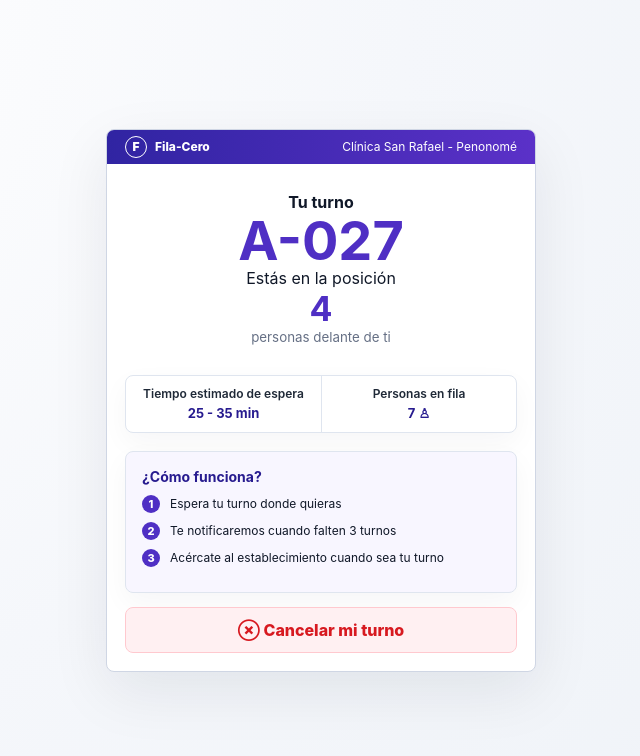
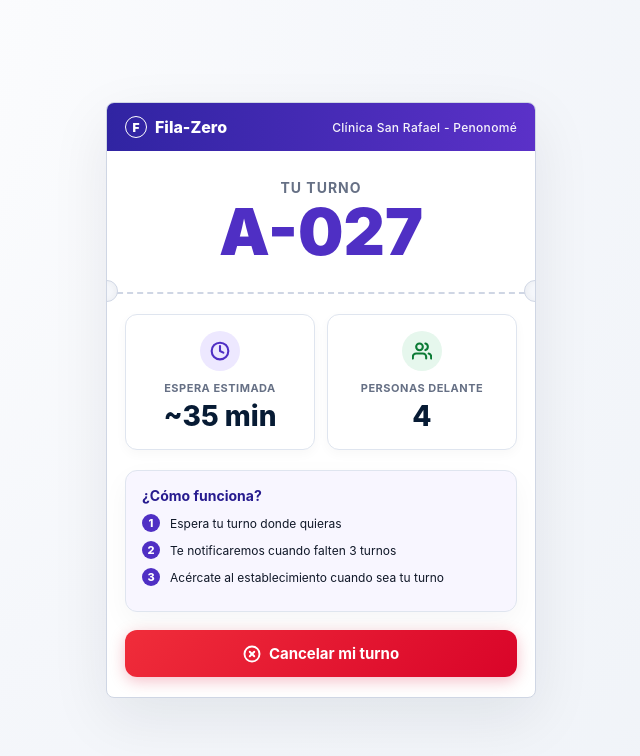
Before and after one commit to Kevin2523/Fila-Zero, an Angular app in the folder frontend/: page /cliente/clinica-san-rafael in a window 1280 px wide. Shown: the top 756 px of the page, without its empty margins (319-959 px from the left). Built offline with nearby package versions, Linux system fonts and the light colour scheme.

Commit message:
Style(client-portal): cambio de estetica

```diff
--- a/frontend/angular.json
+++ b/frontend/angular.json
@@ -2,7 +2,8 @@
   "$schema": "./node_modules/@angular/cli/lib/config/schema.json",
   "version": 1,
   "cli": {
-    "packageManager": "npm"
+    "packageManager": "npm",
+    "analytics": false
   },
   "newProjectRoot": "projects",
   "projects": {
--- a/frontend/src/app/pages/client-portal/client-portal.html
+++ b/frontend/src/app/pages/client-portal/client-portal.html
@@ -1,39 +1,128 @@
+<style>
+  /* Estilos específicos para mejorar la experiencia visual del portal */
+  .ticket-hero {
+    position: relative;
+    border-bottom: 2px dashed #cfd6e4;
+    margin-bottom: 8px;
+    padding-bottom: 24px !important;
+  }
+
+  /* Efecto de ticket troquelado en los laterales */
+  .ticket-hero::before,
+  .ticket-hero::after {
+    content: '';
+    position: absolute;
+    bottom: -10px;
+    width: 20px;
+    height: 20px;
+    background: var(--bg, #f5f7fb);
+    border: 1px solid #cfd6e4;
+    border-radius: 50%;
+    z-index: 10;
+  }
+
+  .ticket-hero::before {
+    left: -11px;
+    box-shadow: inset -3px 0 5px rgba(0, 0, 0, 0.03);
+  }
+
+  .ticket-hero::after {
+    right: -11px;
+    box-shadow: inset 3px 0 5px rgba(0, 0, 0, 0.03);
+  }
+
+  /* Animaciones y hover de tarjetas */
+  .stat-card-premium {
+    transition: transform 0.2s ease, box-shadow 0.2s ease;
+  }
+
+  .stat-card-premium:hover {
+    transform: translateY(-2px);
+    box-shadow: 0 8px 20px rgba(16, 24, 40, 0.08) !important;
+  }
+</style>
+
 <main class="phone-stage">
-  <section class="phone-card client-card">
-    <header class="topbar compact">
+  <section class="phone-card client-card" style="position: relative;">
+    <header class="topbar">
       <a class="brand" routerLink="/">
         <span class="brand-mark">F</span>
-        <span>Fila-Cero</span>
+        <span>Fila-Zero</span>
       </a>
-      <span>{{ queue.establishment().name }} - {{ queue.establishment().city }}</span>
+      <span style="font-size: 12px; font-weight: 500; opacity: 0.95; letter-spacing: 0.3px;">
+        {{ queue.establishment().name }} - {{ queue.establishment().city }}
+      </span>
     </header>
 
     <section class="ticket-hero">
-      <p>Tu turno</p>
-      <h1>{{ queue.clientTicket()?.code }}</h1>
-      <span>Estás en la posición</span>
-      <strong>{{ queue.peopleAheadOfClient() }}</strong>
-      <small>personas delante de ti</small>
+      <p
+        style="color: var(--muted); font-size: 14px; text-transform: uppercase; letter-spacing: 1px; font-weight: 700;">
+        Tu turno</p>
+      <h1 style="font-size: 64px; font-weight: 900; margin: 4px 0 4px; color: var(--primary);">{{
+        queue.clientTicket()?.code }}</h1>
     </section>
 
-    <div class="client-stats">
-      <article>
-        <span>Tiempo estimado de espera</span>
-        <strong>25 - 35 min</strong>
+    <div class="client-stats"
+      style="border: none; background: transparent; box-shadow: none; gap: 12px; margin: 20px 18px;">
+      <article class="stat-card-premium"
+        style="border: 1px solid var(--line); border-radius: 12px; background: #fff; padding: 16px 10px; display: flex; flex-direction: column; align-items: center; box-shadow: 0 4px 12px rgba(16, 24, 40, 0.03);">
+        <div
+          style="display: flex; align-items: center; justify-content: center; width: 40px; height: 40px; border-radius: 50%; background: #ede8ff; color: var(--primary); margin-bottom: 10px;">
+          <!-- Icono SVG Reloj (Tiempo de espera) -->
+          <svg xmlns="http://www.w3.org/2000/svg" width="20" height="20" viewBox="0 0 24 24" fill="none"
+            stroke="currentColor" stroke-width="2.5" stroke-linecap="round" stroke-linejoin="round">
+            <circle cx="12" cy="12" r="10"></circle>
+            <polyline points="12 6 12 12 16 14"></polyline>
+          </svg>
+        </div>
+        <span
+          style="font-size: 11px; color: var(--muted); font-weight: 700; text-transform: uppercase; letter-spacing: 0.5px; margin-bottom: 4px;">Espera
+          Estimada</span>
+        <strong style="font-size: 28px; color: var(--navy); font-weight: 800;">~{{ queue.estimatedMinutes() }}
+          min</strong>
       </article>
-      <article>
-        <span>Personas en fila</span>
-        <strong>{{ queue.peopleInLine() }} ♙</strong>
+
+      <article class="stat-card-premium"
+        style="border: 1px solid var(--line); border-radius: 12px; background: #fff; padding: 16px 10px; display: flex; flex-direction: column; align-items: center; box-shadow: 0 4px 12px rgba(16, 24, 40, 0.03); border-left: 1px solid var(--line);">
+        <div
+          style="display: flex; align-items: center; justify-content: center; width: 40px; height: 40px; border-radius: 50%; background: #e6f7ed; color: var(--success); margin-bottom: 10px;">
+          <!-- Icono SVG Usuarios (Personas delante) -->
+          <svg xmlns="http://www.w3.org/2000/svg" width="20" height="20" viewBox="0 0 24 24" fill="none"
+            stroke="currentColor" stroke-width="2.5" stroke-linecap="round" stroke-linejoin="round">
+            <path d="M17 21v-2a4 4 0 0 0-4-4H5a4 4 0 0 0-4 4v2"></path>
+            <circle cx="9" cy="7" r="4"></circle>
+            <path d="M23 21v-2a4 4 0 0 0-3-3.87"></path>
+            <path d="M16 3.13a4 4 0 0 1 0 7.75"></path>
+          </svg>
+        </div>
+        <span
+          style="font-size: 11px; color: var(--muted); font-weight: 700; text-transform: uppercase; letter-spacing: 0.5px; margin-bottom: 4px;">Personas
+          Delante</span>
+        <strong style="font-size: 28px; color: var(--navy); font-weight: 800;">{{ queue.peopleAheadOfClient()
+          }}</strong>
       </article>
     </div>
 
-    <section class="how-card">
+    <section class="how-card" style="border-radius: 12px; margin: 0 18px 18px;">
       <h2>¿Cómo funciona?</h2>
       <p><span>1</span> Espera tu turno donde quieras</p>
       <p><span>2</span> Te notificaremos cuando falten 3 turnos</p>
       <p><span>3</span> Acércate al establecimiento cuando sea tu turno</p>
     </section>
 
-    <button class="danger-soft" type="button">⊗ Cancelar mi turno</button>
+    <button type="button"
+      style="width: calc(100% - 36px); margin: 0 18px 20px; padding: 14px 20px; border: none; border-radius: 12px; color: #ffffff; background: linear-gradient(135deg, #f02d3a 0%, #d90429 100%); font-weight: 700; font-size: 15px; display: flex; align-items: center; justify-content: center; gap: 8px; box-shadow: 0 4px 15px rgba(217, 4, 41, 0.25); cursor: pointer; transition: all 0.2s ease-in-out;"
+      onmouseover="this.style.transform='translateY(-2px)'; this.style.boxShadow='0 6px 20px rgba(217, 4, 41, 0.35)';"
+      onmouseout="this.style.transform='translateY(0)'; this.style.boxShadow='0 4px 15px rgba(217, 4, 41, 0.25)';"
+      onmousedown="this.style.transform='translateY(0)';" onmouseup="this.style.transform='translateY(-2px)';">
+      <!-- Icono SVG Cancelar / Cruz -->
+      <svg xmlns="http://www.w3.org/2000/svg" width="18" height="18" viewBox="0 0 24 24" fill="none"
+        stroke="currentColor" stroke-width="2.5" stroke-linecap="round" stroke-linejoin="round">
+        <circle cx="12" cy="12" r="10"></circle>
+        <line x1="15" y1="9" x2="9" y2="15"></line>
+        <line x1="9" y1="9" x2="15" y2="15"></line>
+      </svg>
+      Cancelar mi turno
+    </button>
   </section>
 </main>
--- a/frontend/src/app/pages/client-portal/client-portal.ts
+++ b/frontend/src/app/pages/client-portal/client-portal.ts
@@ -9,4 +9,19 @@ import { QueueData } from '../../core/queue-data';
 })
 export class ClientPortal {
   readonly queue = inject(QueueData);
+
+  toggleDemoState() {
+    this.queue.tickets.update(tickets => {
+      const isCurrentlyAtencion = tickets.find(t => t.code === 'A-027')?.status === 'atencion';
+      return tickets.map(t => {
+        if (t.code === 'A-027') {
+          return { ...t, status: isCurrentlyAtencion ? 'espera' : 'atencion' };
+        }
+        if (t.code === 'A-022') {
+          return { ...t, status: isCurrentlyAtencion ? 'atencion' : 'atendido' };
+        }
+        return t;
+      });
+    });
+  }
 }
```
Also changed, not shown: 1 other file (tests, documents, lock files or other folders).
